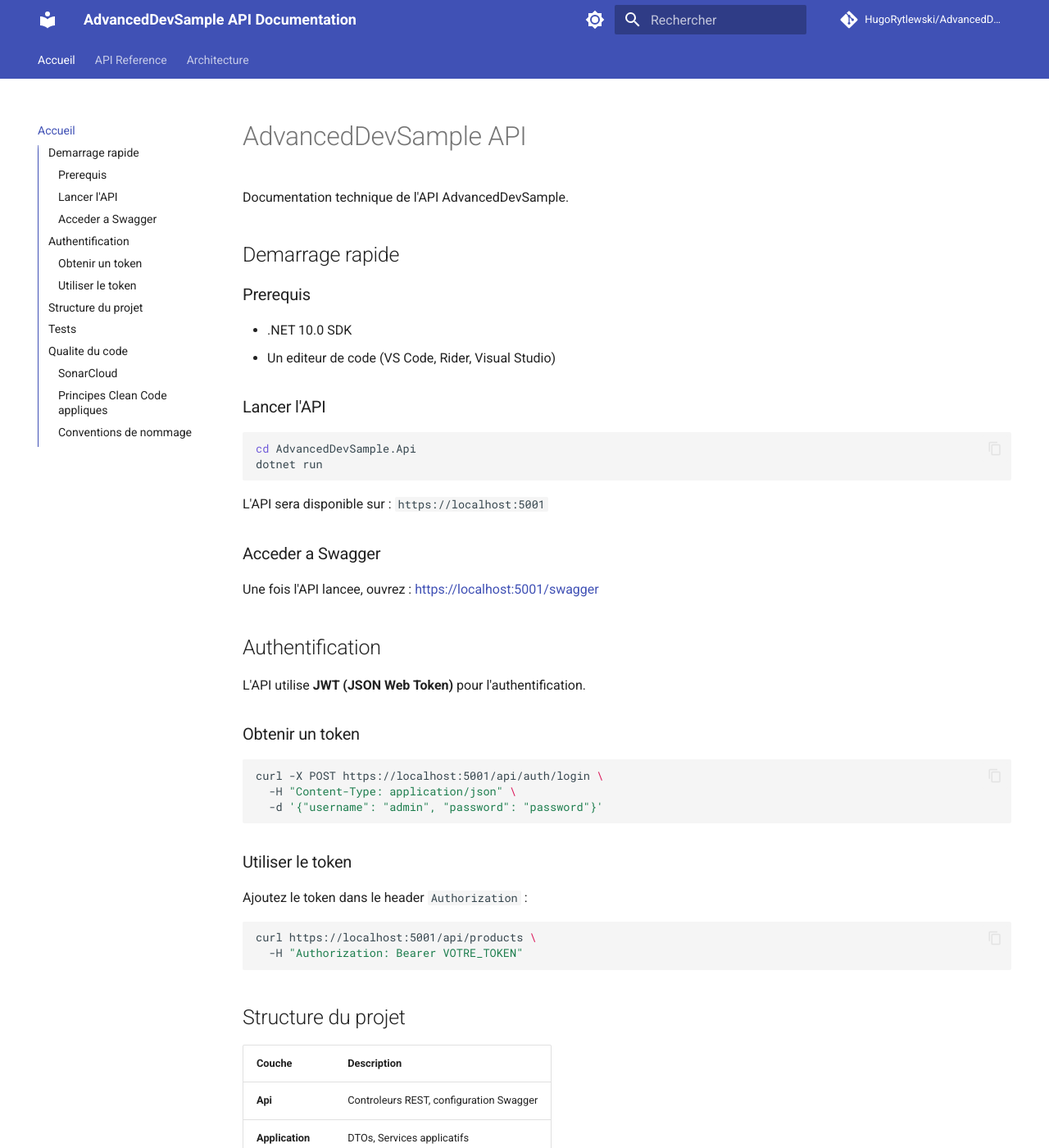
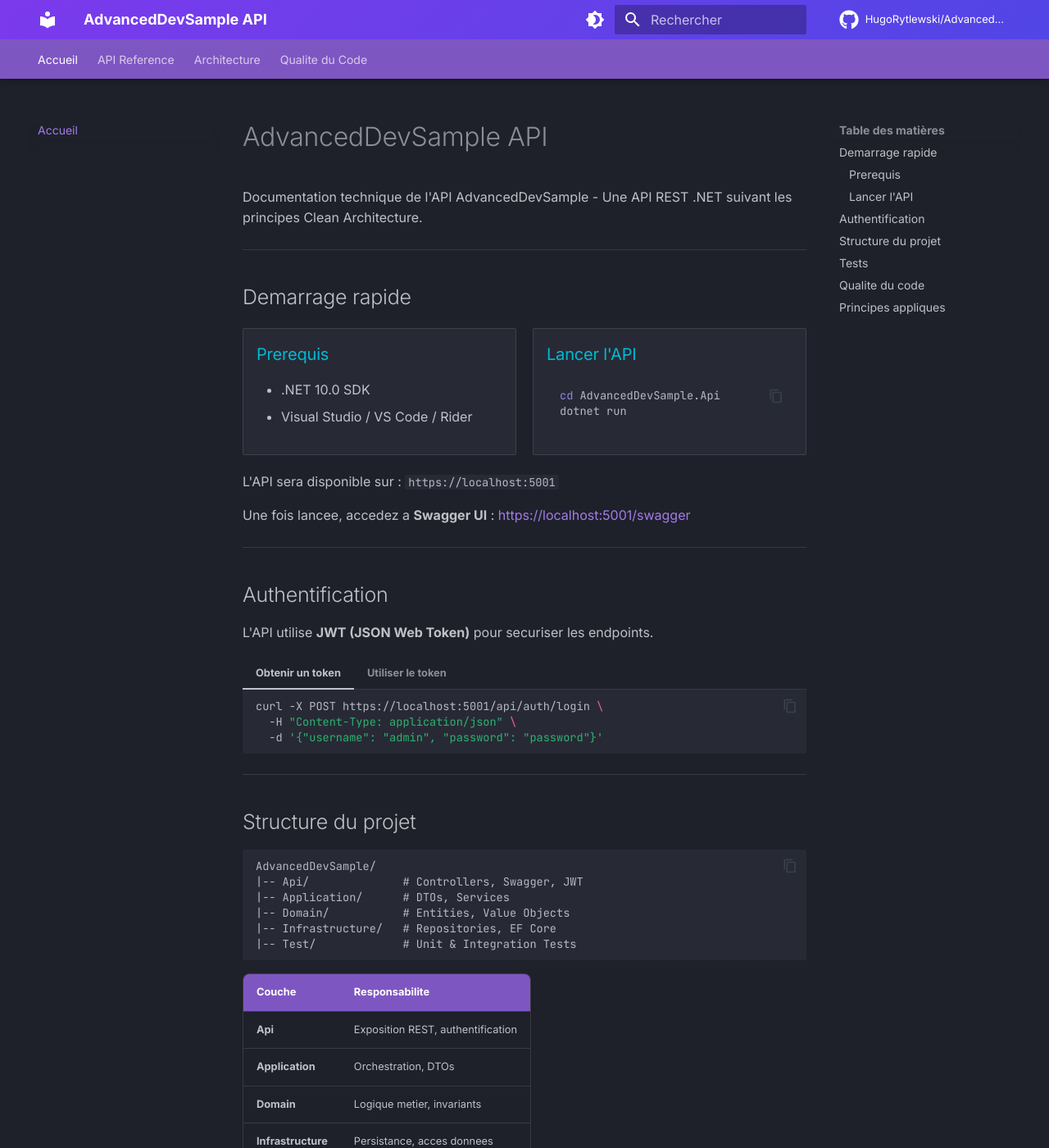
Before and after one commit to HugoRytlewski/AdvancedDevSampleFinal, an MkDocs documentation site: the page built from docs/index.md, in a window 1280 px wide and 1400 px high. Shown: the whole window at 82% size. Built offline with MkDocs 1.6.1 and Material for MkDocs 9.7.7, drawn with Linux system fonts in a browser that asks for light colours; comment, search, counter and statistics services are not loaded; some of the changed text lies outside the part shown.

Commit message:
feat: enhance MkDocs with SonarCloud integration

````diff
--- a/docs/index.md
+++ b/docs/index.md
@@ -1,13 +1,23 @@
 # AdvancedDevSample API
 
-Documentation technique de l'API AdvancedDevSample.
+Documentation technique de l'API AdvancedDevSample - Une API REST .NET suivant les principes Clean Architecture.
+
+---
 
 ## Demarrage rapide
+
+<div class="grid" markdown>
+
+<div class="card" markdown>
 
 ### Prerequis
 
 - .NET 10.0 SDK
-- Un editeur de code (VS Code, Rider, Visual Studio)
+- Visual Studio / VS Code / Rider
+
+</div>
+
+<div class="card" markdown>
 
 ### Lancer l'API
 
@@ -16,41 +26,56 @@ cd AdvancedDevSample.Api
 dotnet run
 ```
 
+</div>
+
+</div>
+
 L'API sera disponible sur : `https://localhost:5001`
 
-### Acceder a Swagger
+Une fois lancee, accedez a **Swagger UI** : [https://localhost:5001/swagger](https://localhost:5001/swagger)
 
-Une fois l'API lancee, ouvrez : [https://localhost:5001/swagger](https://localhost:5001/swagger)
+---
 
 ## Authentification
 
-L'API utilise **JWT (JSON Web Token)** pour l'authentification.
+L'API utilise **JWT (JSON Web Token)** pour securiser les endpoints.
 
-### Obtenir un token
+=== "Obtenir un token"
 
-```bash
-curl -X POST https://localhost:5001/api/auth/login \
-  -H "Content-Type: application/json" \
-  -d '{"username": "admin", "password": "password"}'
-```
+    ```bash
+    curl -X POST https://localhost:5001/api/auth/login \
+      -H "Content-Type: application/json" \
+      -d '{"username": "admin", "password": "password"}'
+    ```
 
-### Utiliser le token
+=== "Utiliser le token"
 
-Ajoutez le token dans le header `Authorization` :
+    ```bash
+    curl https://localhost:5001/api/products \
+      -H "Authorization: Bearer VOTRE_TOKEN"
+    ```
 
-```bash
-curl https://localhost:5001/api/products \
-  -H "Authorization: Bearer VOTRE_TOKEN"
-```
+---
 
 ## Structure du projet
 
-| Couche | Description |
-|--------|-------------|
-| **Api** | Controleurs REST, configuration Swagger |
-| **Application** | DTOs, Services applicatifs |
-| **Domain** | Entites, Value Objects, Regles metier |
-| **Infrastructure** | Repositories, Acces aux donnees |
+```
+AdvancedDevSample/
+|-- Api/              # Controllers, Swagger, JWT
+|-- Application/      # DTOs, Services
+|-- Domain/           # Entities, Value Objects
+|-- Infrastructure/   # Repositories, EF Core
+|-- Test/             # Unit & Integration Tests
+```
+
+| Couche | Responsabilite |
+|--------|----------------|
+| **Api** | Exposition REST, authentification |
+| **Application** | Orchestration, DTOs |
+| **Domain** | Logique metier, invariants |
+| **Infrastructure** | Persistance, acces donnees |
+
+---
 
 ## Tests
 
@@ -59,43 +84,31 @@ cd AdvancedDevSample.Test
 dotnet test
 ```
 
+| Type | Nombre | Couverture |
+|------|--------|------------|
+| Unitaires (Domain) | 11 | Entities, Value Objects |
+| Unitaires (Application) | 9 | Services |
+| Integration (API) | 10 | Endpoints REST |
+
+---
+
 ## Qualite du code
 
-### SonarCloud
+Le projet integre **SonarCloud** pour l'analyse continue.
 
-Le projet utilise SonarCloud pour l'analyse statique du code.
+[![Quality Gate Status](https://sonarcloud.io/api/project_badges/measure?project=HugoRytlewski_AdvancedDevSampleFinal&metric=alert_status)](https://sonarcloud.io/summary/new_code?id=HugoRytlewski_AdvancedDevSampleFinal)
+[![Coverage](https://sonarcloud.io/api/project_badges/measure?project=HugoRytlewski_AdvancedDevSampleFinal&metric=coverage)](https://sonarcloud.io/summary/new_code?id=HugoRytlewski_AdvancedDevSampleFinal)
+[![Bugs](https://sonarcloud.io/api/project_badges/measure?project=HugoRytlewski_AdvancedDevSampleFinal&metric=bugs)](https://sonarcloud.io/summary/new_code?id=HugoRytlewski_AdvancedDevSampleFinal)
 
-**Metriques analysees :**
+[Voir le rapport complet](sonarcloud.md){ .md-button .md-button--primary }
 
-- Couverture de code
-- Bugs potentiels
-- Code smells
-- Vulnerabilites de securite
-- Dette technique
-- Duplications de code
+---
 
-**Acces au dashboard :**
-
-```
-https://sonarcloud.io/project/overview?id=HugoRytlewski_AdvancedDevSampleFinal
-```
-
-### Principes Clean Code appliques
+## Principes appliques
 
 | Principe | Application |
 |----------|-------------|
-| **Single Responsibility** | Chaque classe a une seule responsabilite |
-| **Open/Closed** | Extension via interfaces, modification fermee |
-| **Liskov Substitution** | Les implementations respectent les contrats |
-| **Interface Segregation** | Interfaces specifiques (IProductRepository) |
-| **Dependency Inversion** | Injection de dependances via constructeur |
-
-### Conventions de nommage
-
-| Element | Convention | Exemple |
-|---------|------------|---------|
-| Classes | PascalCase | `ProductService` |
-| Methodes | PascalCase | `GetAllProducts()` |
-| Variables | camelCase | `productList` |
-| Constantes | UPPER_SNAKE | `MAX_RETRY_COUNT` |
-| Interfaces | I + PascalCase | `IProductRepository` |
+| **SOLID** | Injection de dependances, interfaces segregees |
+| **Clean Architecture** | Separation stricte des couches |
+| **DDD** | Entities riches, Value Objects |
+| **Clean Code** | Nommage explicite, fonctions courtes |
--- /dev/null
+++ b/docs/stylesheets/extra.css
@@ -0,0 +1,82 @@
+:root {
+  --md-primary-fg-color: #7c3aed;
+  --md-accent-fg-color: #06b6d4;
+}
+
+/* Cards style */
+.md-typeset .grid {
+  display: grid;
+  grid-template-columns: repeat(auto-fit, minmax(250px, 1fr));
+  gap: 1rem;
+  margin: 1rem 0;
+}
+
+.md-typeset .card {
+  background: var(--md-code-bg-color);
+  border-radius: 8px;
+  padding: 1.5rem;
+  border: 1px solid var(--md-default-fg-color--lightest);
+  transition: transform 0.2s, box-shadow 0.2s;
+}
+
+.md-typeset .card:hover {
+  transform: translateY(-2px);
+  box-shadow: 0 4px 12px rgba(0, 0, 0, 0.15);
+}
+
+.md-typeset .card h3 {
+  margin-top: 0;
+  color: var(--md-accent-fg-color);
+}
+
+/* Metric badges */
+.md-typeset .metric {
+  display: inline-flex;
+  align-items: center;
+  gap: 0.5rem;
+  padding: 0.5rem 1rem;
+  background: var(--md-code-bg-color);
+  border-radius: 20px;
+  font-weight: 500;
+  margin: 0.25rem;
+}
+
+.md-typeset .metric-success {
+  border-left: 3px solid #10b981;
+}
+
+.md-typeset .metric-warning {
+  border-left: 3px solid #f59e0b;
+}
+
+.md-typeset .metric-error {
+  border-left: 3px solid #ef4444;
+}
+
+/* Table improvements */
+.md-typeset table:not([class]) {
+  border-radius: 8px;
+  overflow: hidden;
+  box-shadow: 0 1px 3px rgba(0, 0, 0, 0.1);
+}
+
+.md-typeset table:not([class]) th {
+  background: var(--md-primary-fg-color);
+  color: white;
+  font-weight: 600;
+}
+
+/* Code block improvements */
+.md-typeset pre {
+  border-radius: 8px;
+}
+
+/* Header gradient */
+.md-header {
+  background: linear-gradient(135deg, #7c3aed 0%, #4f46e5 100%);
+}
+
+/* Smooth scrolling */
+html {
+  scroll-behavior: smooth;
+}
--- a/mkdocs.yml
+++ b/mkdocs.yml
@@ -1,59 +1,85 @@
-site_name: AdvancedDevSample API Documentation
+site_name: AdvancedDevSample API
 site_description: Documentation technique de l'API AdvancedDevSample
 site_author: Hugo Rytlewski
-site_url: https://hugorytlewski.github.io/AdvancedDevSample/
+site_url: https://hugorytlewski.github.io/AdvancedDevSampleFinal/
 
-repo_name: HugoRytlewski/AdvancedDevSample
-repo_url: https://github.com/HugoRytlewski/AdvancedDevSample
+repo_name: HugoRytlewski/AdvancedDevSampleFinal
+repo_url: https://github.com/HugoRytlewski/AdvancedDevSampleFinal
 
 theme:
   name: material
   language: fr
   palette:
+    - scheme: slate
+      primary: deep purple
+      accent: cyan
+      toggle:
+        icon: material/brightness-4
+        name: Mode clair
     - scheme: default
-      primary: indigo
-      accent: indigo
+      primary: deep purple
+      accent: cyan
       toggle:
         icon: material/brightness-7
-        name: Basculer en mode sombre
-    - scheme: slate
-      primary: indigo
-      accent: indigo
-      toggle:
-        icon: material/brightness-4
-        name: Basculer en mode clair
+        name: Mode sombre
+  font:
+    text: Inter
+    code: JetBrains Mono
   features:
     - navigation.instant
+    - navigation.instant.prefetch
     - navigation.tracking
     - navigation.tabs
+    - navigation.tabs.sticky
     - navigation.sections
     - navigation.expand
-    - toc.integrate
+    - navigation.top
+    - toc.follow
     - search.suggest
     - search.highlight
     - content.code.copy
+    - content.code.annotate
+  icon:
+    repo: fontawesome/brands/github
 
 plugins:
-  - search
+  - search:
+      lang: fr
 
 markdown_extensions:
   - admonition
   - pymdownx.details
-  - pymdownx.superfences
+  - pymdownx.superfences:
+      custom_fences:
+        - name: mermaid
+          class: mermaid
+          format: !!python/name:pymdownx.superfences.fence_code_format
   - pymdownx.highlight:
       anchor_linenums: true
+      line_spans: __span
+      pygments_lang_class: true
   - pymdownx.inlinehilite
   - pymdownx.snippets
+  - pymdownx.tabbed:
+      alternate_style: true
   - tables
   - attr_list
   - md_in_html
+  - def_list
+  - pymdownx.tasklist:
+      custom_checkbox: true
 
 nav:
   - Accueil: index.md
   - API Reference: api.md
   - Architecture: architecture.md
+  - Qualite du Code: sonarcloud.md
 
 extra:
   social:
     - icon: fontawesome/brands/github
-      link: https://github.com/HugoRytlewski/AdvancedDevSample
+      link: https://github.com/HugoRytlewski/AdvancedDevSampleFinal
+  generator: false
+
+extra_css:
+  - stylesheets/extra.css
````
Also changed, not shown: docs/sonarcloud.md (added, +133 -0 lines), 2 other files.
